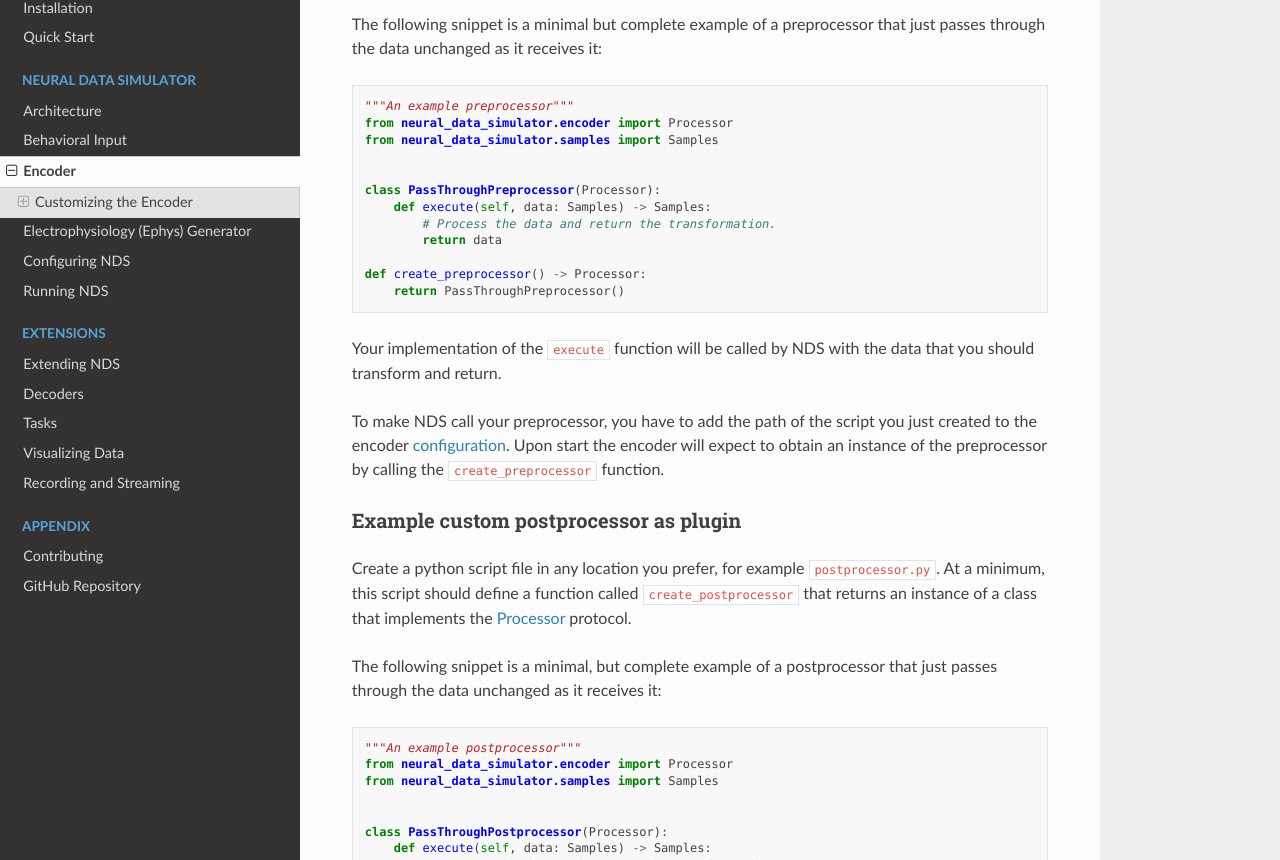
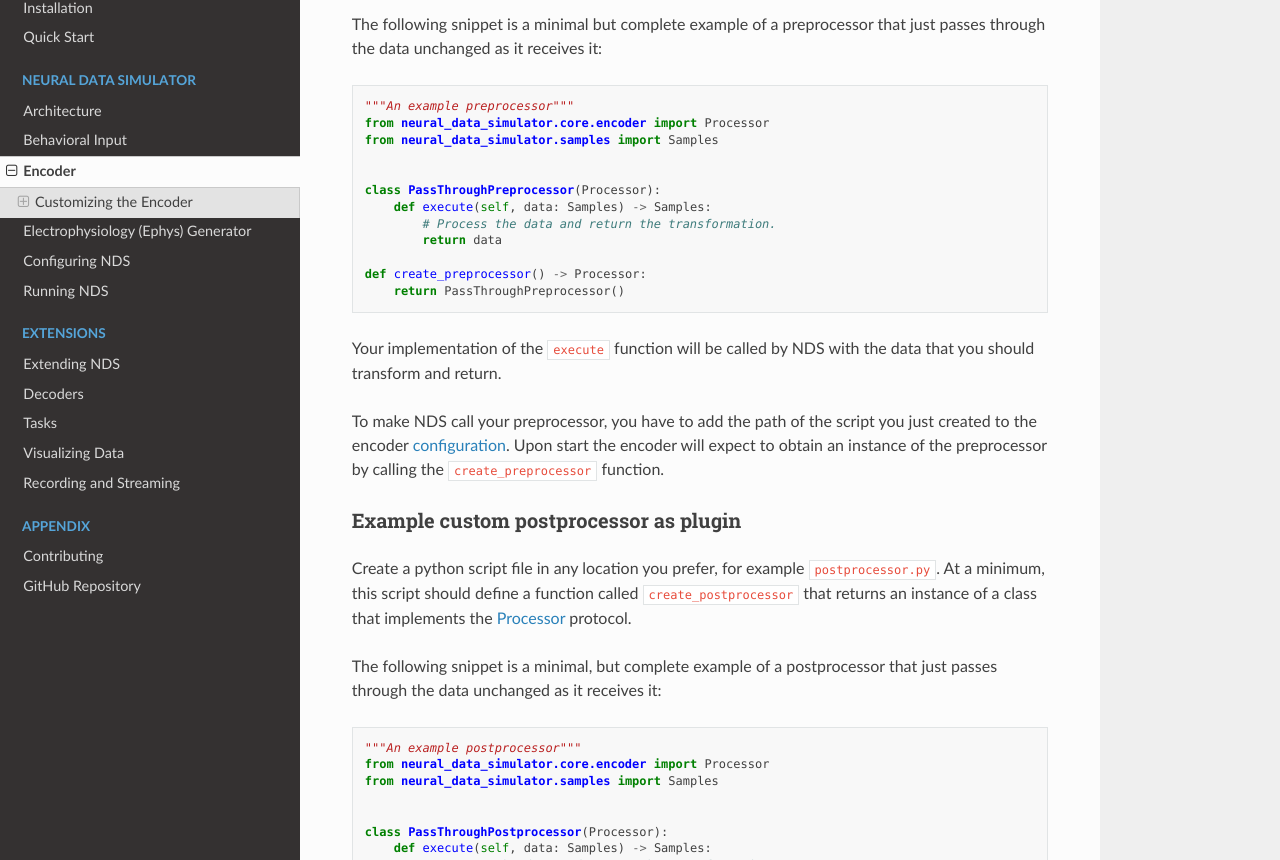
Before and after one commit to agencyenterprise/neural-data-simulator, a Sphinx documentation site: the page built from docs/source/encoder.md, in a window 1280 px wide and 1400 px high, scrolled down 2749 px. Shown: the part 144-1004 px from the top of the window. Built offline with Sphinx 7.4.7 and the Read the Docs theme 2.0.0, drawn with Linux system fonts in a browser that asks for light colours; pages that are not in the unit, such as notebooks, are missing from menus; some of the changed text lies outside the part shown.

Commit message:
Fix some imports and naming

````diff
--- a/docs/source/encoder.md
+++ b/docs/source/encoder.md
@@ -24,11 +24,11 @@ Plugins are simple ways to change or extend how the [encoder](encoder.md) works.
 
 Plugins have several usages depending on which component is being plugged in.
 
-The `preprocessor` plugin (via its implementation of the [Processor](neural_data_simulator.encoder.Processor) protocol) is used to change the data before entering the encoder `model` (i.e. it modifies the behavior data); for example, it can be defined to scale behavioral data to accepted range, change behavioral data format, filter behavior data, add noise/disturbances to behavior data, etc.
+The `preprocessor` plugin (via its implementation of the [Processor](neural_data_simulator.core.encoder.Processor) protocol) is used to change the data before entering the encoder `model` (i.e. it modifies the behavior data); for example, it can be defined to scale behavioral data to accepted range, change behavioral data format, filter behavior data, add noise/disturbances to behavior data, etc.
 
-The encoder `model` plugin (via its implementation of the [EncoderModel](neural_data_simulator.models.EncoderModel) protocol) is used to define the model that converts behavior data to firing rate data.
+The encoder `model` plugin (via its implementation of the [EncoderModel](neural_data_simulator.core.models.EncoderModel) protocol) is used to define the model that converts behavior data to firing rate data.
 
-Finally, the `postprocessor` plugin (via its implementation of the [Processor](neural_data_simulator.encoder.Processor) protocol) is used to change the data after passing through the encoder `model` (i.e. it modifies the spiking rate data); for example change dimensionality of the model output data (e.g. duplicate or remove channels), add noise to firing rate data, swap channels or zero out channels to simulate data disturbances, etc.
+Finally, the `postprocessor` plugin (via its implementation of the [Processor](neural_data_simulator.core.encoder.Processor) protocol) is used to change the data after passing through the encoder `model` (i.e. it modifies the spiking rate data); for example change dimensionality of the model output data (e.g. duplicate or remove channels), add noise to firing rate data, swap channels or zero out channels to simulate data disturbances, etc.
 
 ### Preprocessor
 
@@ -66,13 +66,13 @@ You can find an example of a postprocessor in the [plugins example folder](https
 ### Example custom preprocessor as plugin
 
 Create a python script file in any location you prefer, for example `preprocessor.py`.
-At a minimum, this script should define a function called `create_preprocessor` that returns an instance of a class that implements the [Processor](neural_data_simulator.encoder.Processor) protocol.
+At a minimum, this script should define a function called `create_preprocessor` that returns an instance of a class that implements the [Processor](neural_data_simulator.core.encoder.Processor) protocol.
 
 The following snippet is a minimal but complete example of a preprocessor that just passes through the data unchanged as it receives it:
 
 ```
 """An example preprocessor"""
-from neural_data_simulator.encoder import Processor
+from neural_data_simulator.core.encoder import Processor
 from neural_data_simulator.samples import Samples
 
 
@@ -92,13 +92,13 @@ To make NDS call your preprocessor, you have to add the path of the script you j
 ### Example custom postprocessor as plugin
 
 Create a python script file in any location you prefer, for example `postprocessor.py`.
-At a minimum, this script should define a function called `create_postprocessor` that returns an instance of a class that implements the [Processor](neural_data_simulator.encoder.Processor) protocol.
+At a minimum, this script should define a function called `create_postprocessor` that returns an instance of a class that implements the [Processor](neural_data_simulator.core.encoder.Processor) protocol.
 
 The following snippet is a minimal, but complete example of a postprocessor that just passes through the data unchanged as it receives it:
 
 ```
 """An example postprocessor"""
-from neural_data_simulator.encoder import Processor
+from neural_data_simulator.core.encoder import Processor
 from neural_data_simulator.samples import Samples
 
 
@@ -120,13 +120,13 @@ To make NDS call your postprocessor, you have to add the path of the script you
 If the included example [VelocityTuningCurvesModel](https://github.com/agencyenterprise/neural-data-simulator/blob/main/src/plugins/examples/model.py) is not well suited for your use case and [retraining this model](auto_examples/plot_train_encoder_and_decoder_model) is not a good option, you can create your own model and integrate it into the NDS encoder as a plugin.
 
 Create a python script file in any location you prefer, for example `model.py`.
-At a minimum, this script should define a function called `create_model` that returns an instance of a class that implements the [EncoderModel](neural_data_simulator.models.EncoderModel) protocol.
+At a minimum, this script should define a function called `create_model` that returns an instance of a class that implements the [EncoderModel](neural_data_simulator.core.models.EncoderModel) protocol.
 
 The following snippet is an example of a model that returns random values for spike rates:
 
 ```
 """Example of a custom EncoderModel."""
-from neural_data_simulator.models import EncoderModel
+from neural_data_simulator.core.models import EncoderModel
 from neural_data_simulator.samples import Samples
 
 class ExampleModel(EncoderModel):
````
Also changed, not shown: 2 other files.
